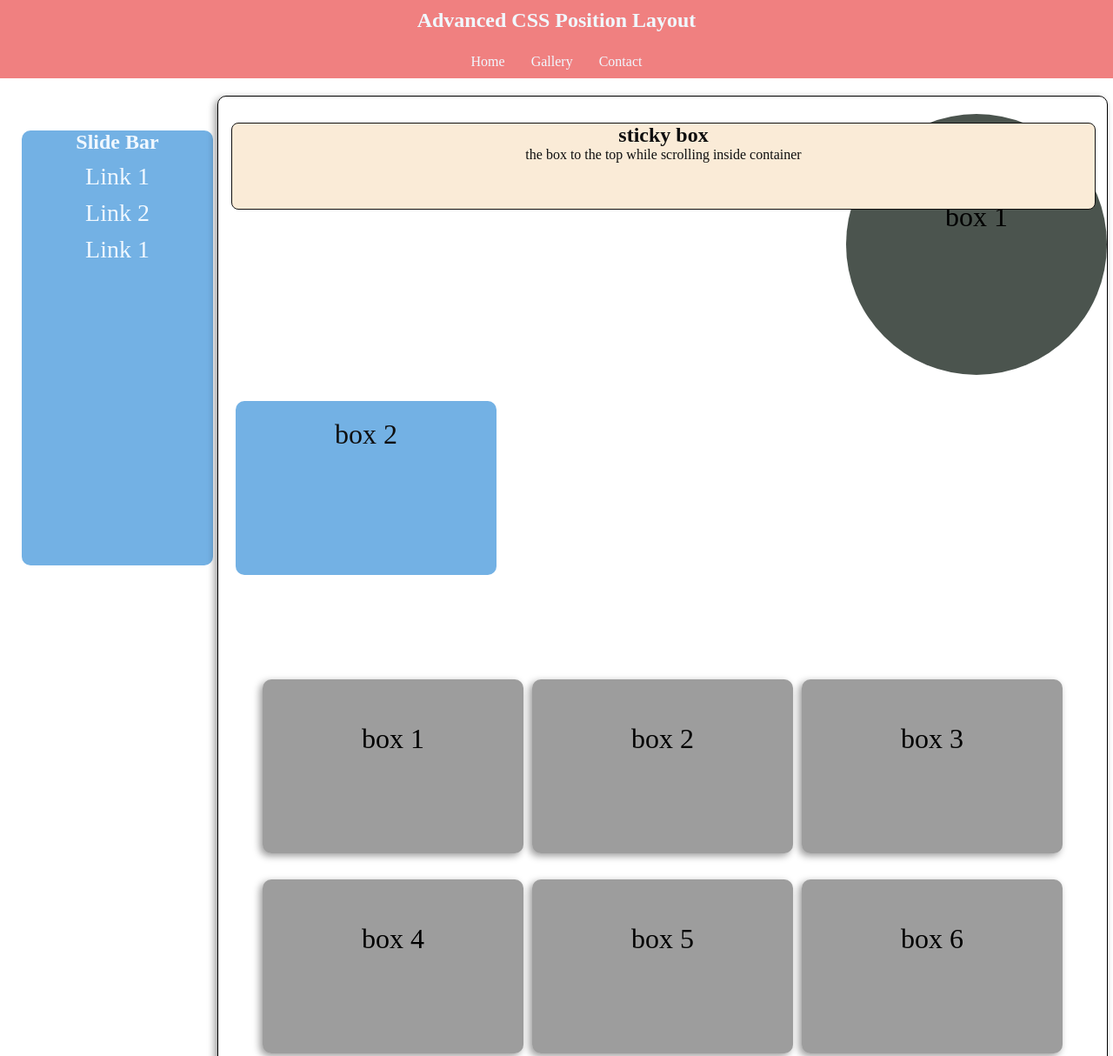
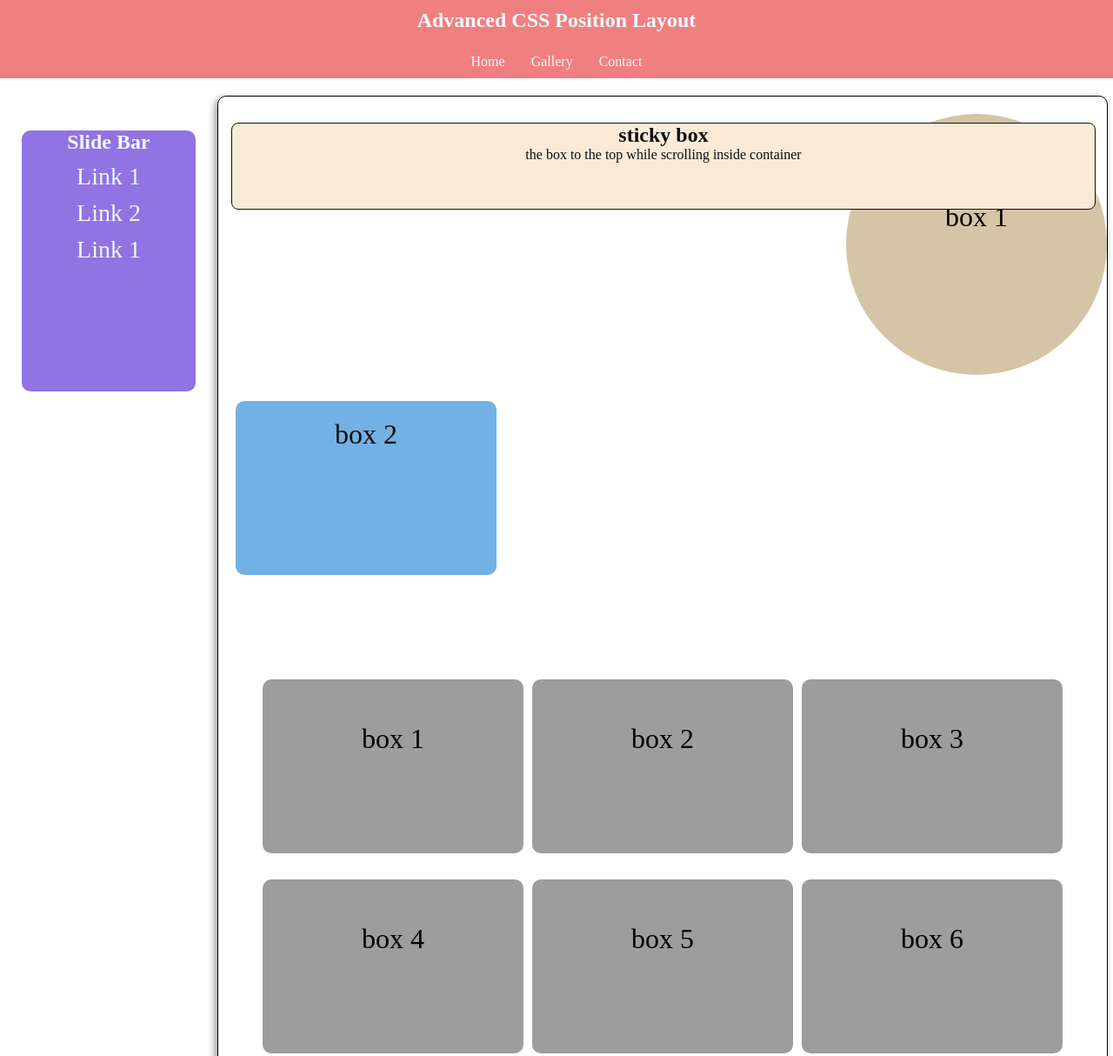
Before and after one commit to huzai569/wma-all-task, a plain HTML site: page CSS TASK-7/index.html in a window 1280 px wide. Shown: the top 1214 px of the page at 87% size. Drawn offline with Linux system fonts and the light colour scheme.

Commit message:
updating files

```diff
--- a/CSS TASK-7/style.css
+++ b/CSS TASK-7/style.css
@@ -50,12 +50,12 @@
 }
 
 aside {
-   width: 220px;
+    width: 200px;
     position: sticky;
     top: 150px;
     left: 25px;
-    height: 500px;
-    background-color: rgb(115, 177, 228);
+    height: 300px;
+    background-color: rgb(145, 115, 228);
     border-radius: 10px;
 }
 
@@ -81,8 +81,8 @@ aside a {
 .main-body {
     position: absolute;
     top: 10px;
-   width: 80vw;
-   height: 180vh;
+    width: 80vw;
+    height: 180vh;
     margin: 100px 0 30px 250px;
     border: 1px solid;
     border-radius: 10px;
@@ -117,7 +117,7 @@ header {
     width: 300px;
     height: 300px;
     padding-top: 100px;
-    background-color: rgba(27, 39, 31, 0.788);
+    background-color: rgba(196, 177, 135, 0.747);
     border-radius: 50%;
     text-align: center;
     font-size: 32px;
@@ -162,20 +162,11 @@ header {
     border-radius: 10px;
     text-align: center;
     font-size: 32px;
-    box-shadow: -3px 3px 8px rgba(0, 0, 0, 0.4);
-    transition: transform 0.3s ease;
+
 }
-
-.big-box:hover {
-    transform: translateY(-10px);
-    box-shadow: -3px 3px 8px rgba(0, 0, 0, 0.9);
-}
-
-
 .navone h1 + ul {
     margin-top: 5px;
 }
-
 aside ul > li {
     margin: 10px 0;
 }
```
